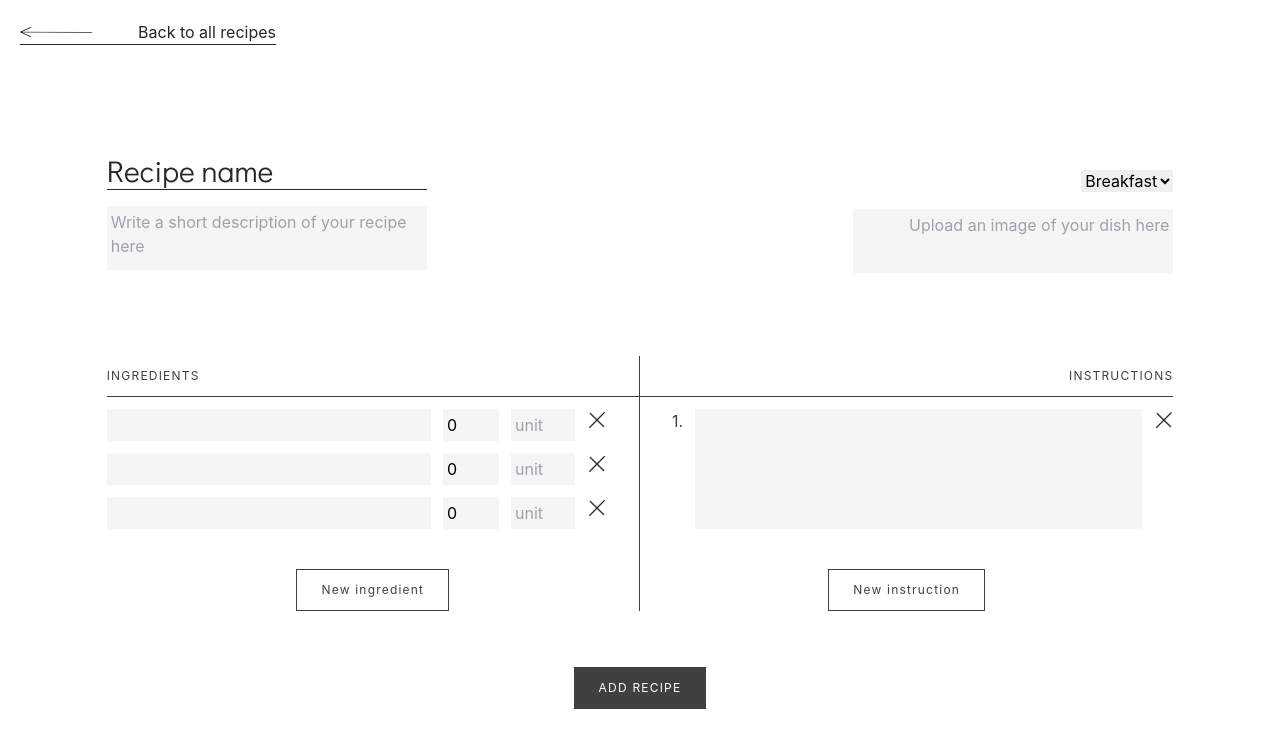
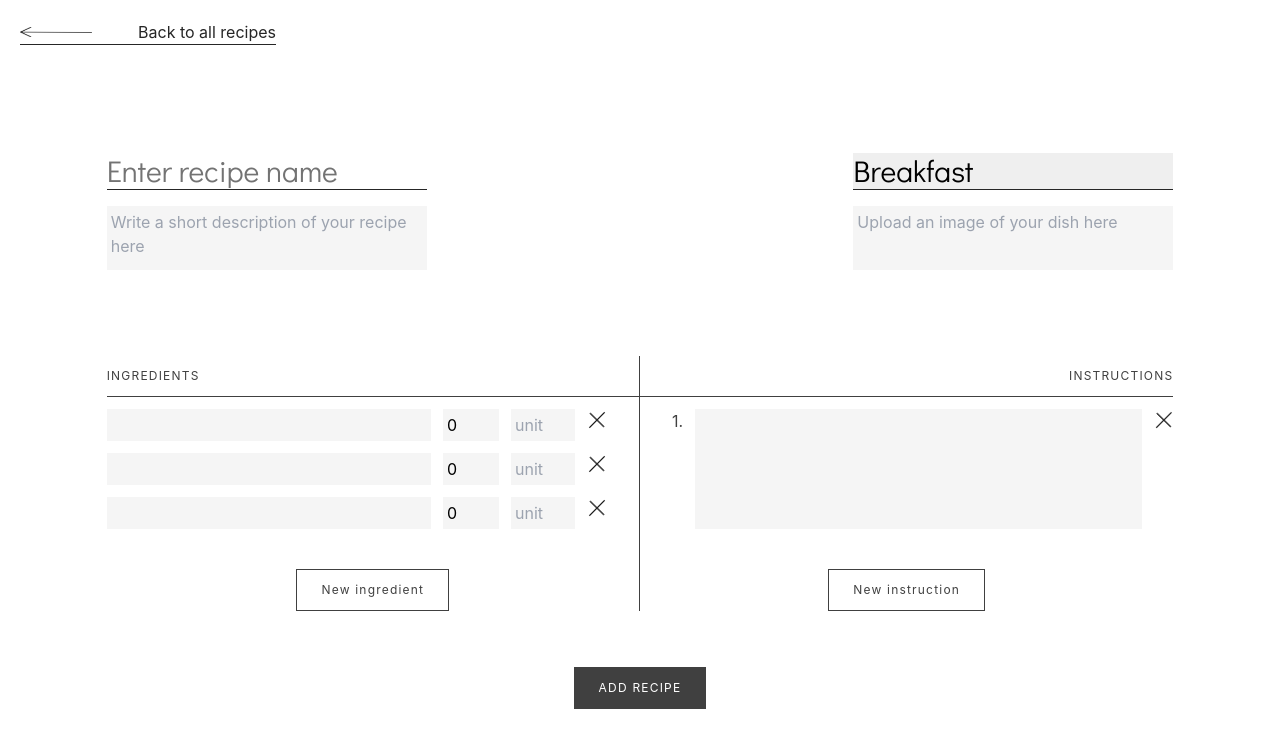
Before and after one commit to Johngn/recipes, a Next.js app: page /add-recipe in a window 1280 px wide. Shown: the top 748 px of the page. Built offline with nearby package versions, Linux system fonts and the light colour scheme.

Commit message:
change input appearance no div surrounding it

```diff
--- a/src/pages/add-recipe.tsx
+++ b/src/pages/add-recipe.tsx
@@ -166,8 +166,8 @@ const AddRecipe: FunctionComponent = () => {
         <div className="max-w-6xl w-10/12 mt-27 mx-auto flex justify-between animate-[appear2_1.3s_ease_1]">
           <div>
             <input
-              placeholder="Recipe name"
-              className="w-80 border-b border-neutral-800 placeholder-neutral-800 font-gothic text-3xl text-neutral-800"
+              placeholder="Enter recipe name"
+              className="w-80 border-b border-neutral-800 placeholder-neutral-500 font-gothic text-3xl text-neutral-700 transition duration-300 hover:bg-neutral-200 focus:bg-neutral-200"
               value={title}
               onChange={(e) => setTitle(e.currentTarget.value)}
             />
@@ -180,8 +180,9 @@ const AddRecipe: FunctionComponent = () => {
               />
             </div>
           </div>
-          <div className="mt-4 text-right">
+          <div>
             <select
+              className="appearance-none cursor-pointer w-80 border-b border-neutral-800 font-gothic text-3xl rounded-none transition duration-300 hover:bg-neutral-200 focus:bg-neutral-200"
               value={category}
               onChange={(e) => setCategory(e.target.value)}
             >
@@ -191,11 +192,11 @@ const AddRecipe: FunctionComponent = () => {
             </select>
             <div
               {...getRootProps()}
-              className="w-80 h-16 p-1 mt-4 text-gray-400 bg-neutral-100 transition duration-300 hover:bg-neutral-200 focus:bg-neutral-200 cursor-pointer"
+              className="w-80 h-16 p-1 mt-4 text-gray-400 bg-neutral-100 transition duration-300 hover:bg-neutral-200 cursor-pointer"
             >
               <input {...getInputProps()} />
               {isDragActive ? (
-                <p>Drop the files here ...</p>
+                <p>Drop the file here</p>
               ) : (
                 <p>Upload an image of your dish here</p>
               )}
```
